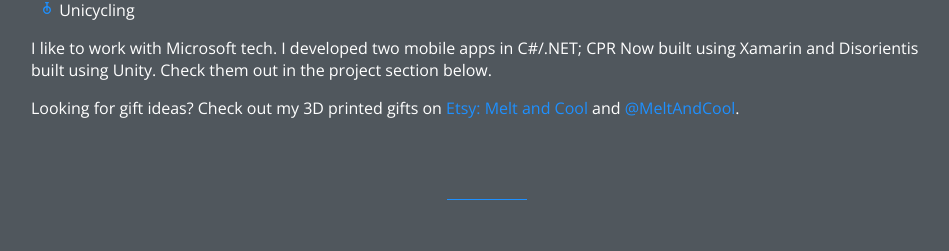
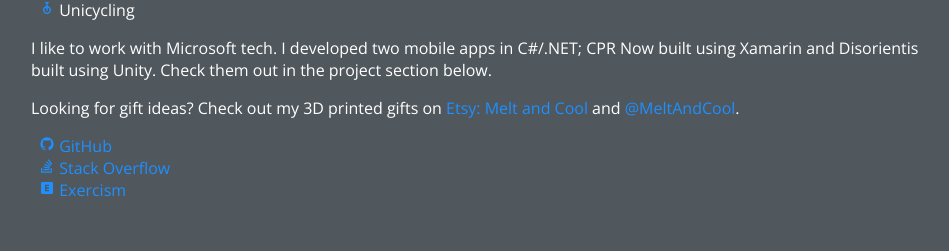
Before and after one commit to reddtoric/reddtoric.github.io, a React (Create React App) app: page / in a window 1280 px wide. Shown: the part 1064-1315 px from the top of the page, without its empty margins (153-1102 px from the left). Built offline with nearby package versions, Linux system fonts and the light colour scheme; no server answers.

Commit message:
Added profile links, ie Stackoverflow

```diff
--- a/src/sections/About.js
+++ b/src/sections/About.js
@@ -1,4 +1,5 @@
 import Box from '@material-ui/core/Box';
+import { mdiAlphaEBox, mdiGithub, mdiStackOverflow } from '@mdi/js';
 import Icon from '@mdi/react';
 import InlineLink from 'components/generics/InlineLink';
 import Section from 'components/generics/Section';
@@ -13,6 +14,23 @@ export default React.forwardRef(About);
 function About(props, ref) {
   const etsyUrl = 'https://etsy.com/shop/meltandcool';
   const igUrl = 'https://instagram.com/meltandcool';
+  const links = [
+    {
+      name: 'GitHub',
+      icon: mdiGithub,
+      url: 'https://github.com/reddtoric',
+    },
+    {
+      name: 'Stack Overflow',
+      icon: mdiStackOverflow,
+      url: 'https://stackoverflow.com/users/6546317/reddtoric',
+    },
+    {
+      name: 'Exercism',
+      icon: mdiAlphaEBox,
+      url: 'https://exercism.io/profiles/reddtoric',
+    },
+  ];
 
   return (
     <Section heading='About me' hideHeading description='' hideDescription ref={ref}>
@@ -36,8 +54,15 @@ function About(props, ref) {
         Looking for gift ideas? Check out my 3D printed gifts on <InlineLink href={etsyUrl}>Etsy: Melt and Cool</InlineLink> and{' '}
         <InlineLink href={igUrl}>@MeltAndCool</InlineLink>.
       </Box>
-      {/*
-            Looking for gift ideas? Check out my 3D printed gifts*/}
+      <Box component='p'>
+        {links.map((link, index) => (
+          <Box key={index} component='span' display='block' mx={1}>
+            <InlineLink href={link.url}>
+              <Icon path={link.icon} size='1em' color={GlobalStyles.primaryColor} /> {link.name}
+            </InlineLink>
+          </Box>
+        ))}
+      </Box>
     </Section>
   );
 }
```
